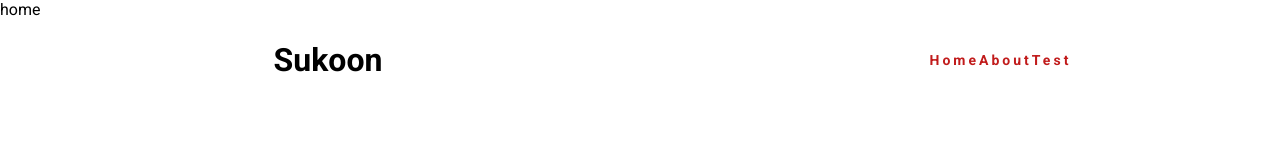
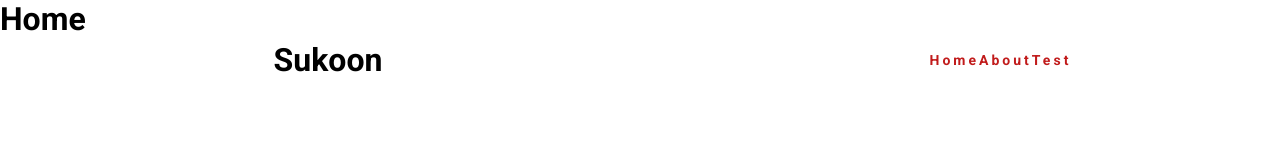
Before and after one commit to jeetkanodia/MentalHealth-frontend, a React (Vite) app: page / in a window 1280 px wide. Shown: the top 160 px of the page. Built offline with nearby package versions, Linux system fonts and the light colour scheme.

Commit message:
app.jsx updated

```diff
--- a/src/App.jsx
+++ b/src/App.jsx
@@ -2,6 +2,7 @@ import { useState } from "react";
 import { BrowserRouter as Router, Routes, Route } from "react-router-dom";
 import Navbar from "./components/Navbar";
 import Test from "./components/Test";
+import Home from "./components/Home";
 
 function App() {
   const [count, setCount] = useState(0);
@@ -11,7 +12,7 @@ function App() {
       <Router>
         <Navbar />
         <Routes>
-          <Route path="/" element={<p>home</p>} />
+          <Route path="/" element={<Home />} />
           <Route path="/about" element={<p>About</p>} />
           <Route path="/test" element={<Test />} />
         </Routes>
--- a/src/components/Home.jsx
+++ b/src/components/Home.jsx
@@ -4,7 +4,7 @@
 const Home = () => {
     return (
         <div>
-        <h1>Home</h1>
+            <h1>Home</h1>
         </div>
     );
 }
```
